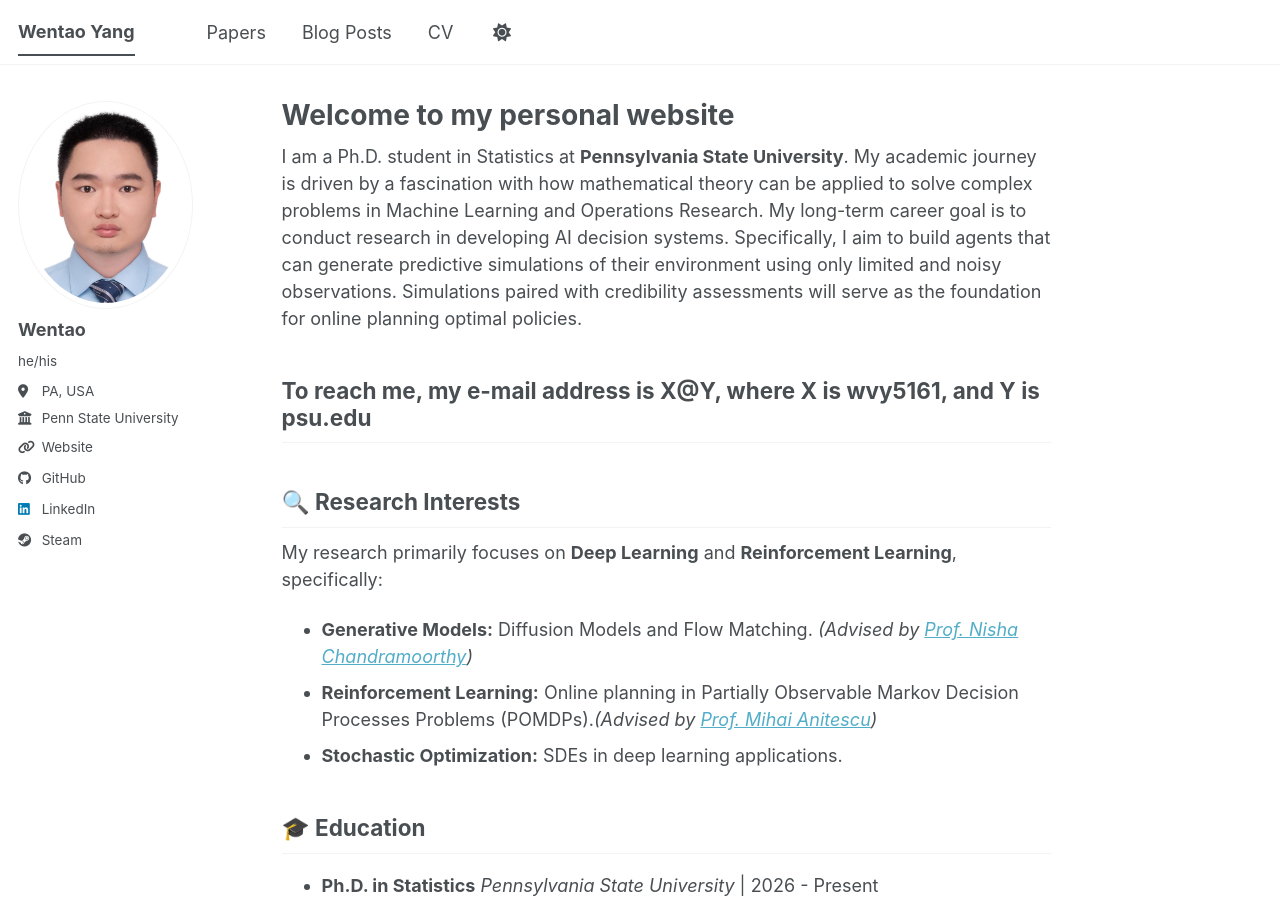
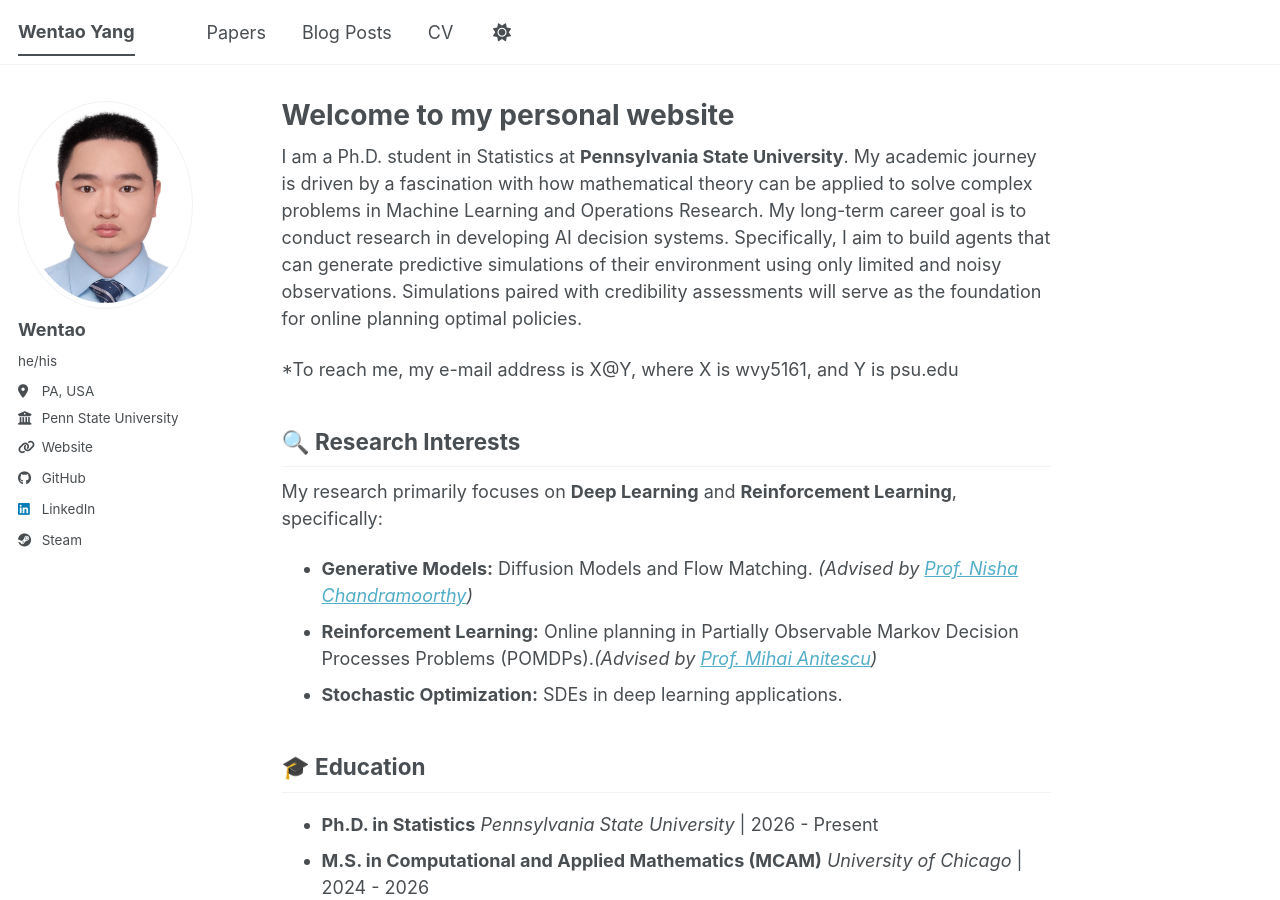
Before and after one commit to liliyawanttosleep/liliyawanttosleep.github.io, a Jekyll site: the page built from _pages/aboutme.md, in a window 1280 px wide and 900 px high. Built offline with Jekyll 4.4.1, drawn with Linux system fonts in a browser that asks for light colours; a script bundle is joined from its source files by our own code; library files that are not in the unit come from our copies.

```diff
--- a/_pages/aboutme.md
+++ b/_pages/aboutme.md
@@ -9,7 +9,7 @@ redirect_from:
 
 I am a Ph.D. student in Statistics at **Pennsylvania State University**. My academic journey is driven by a fascination with how mathematical theory can be applied to solve complex problems in Machine Learning and Operations Research. My long-term career goal is to conduct research in developing AI decision systems. Specifically, I aim to build agents that can generate predictive simulations of their environment using only limited and noisy observations. Simulations paired with credibility assessments will serve as the foundation for online planning optimal policies.
 
-## To reach me, my e-mail address is X@Y, where X is wvy5161, and Y is psu.edu
+*To reach me, my e-mail address is X@Y, where X is wvy5161, and Y is psu.edu
 
 ## 🔍 Research Interests
 My research primarily focuses on **Deep Learning** and **Reinforcement Learning**, specifically:
```
